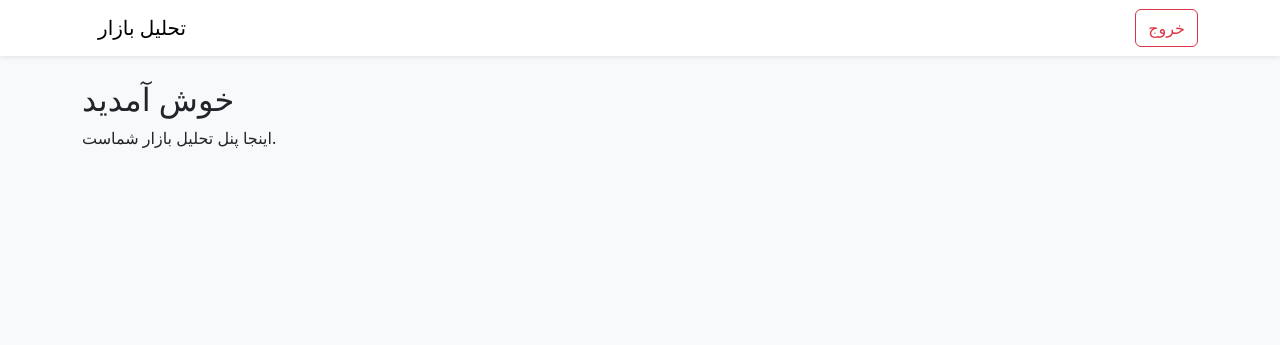
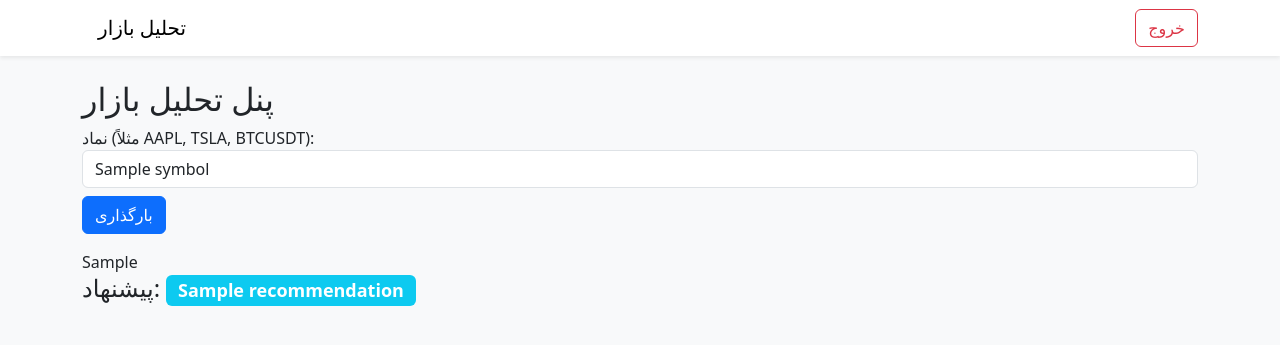
Before and after one commit to Farnam123/mony, a Flask app: template templates/dashboard.html in a window 1280 px wide. Shown: the top 345 px of the page. Run offline with Flask 3, Linux system fonts and the light colour scheme; the visitor is signed in with stand-in values (Sample User, id 1); tables that the repository leaves empty hold one stand-in row (values such as "Sample post"); the template is opened without the code that fills it: most values are stand-ins (such as "Sample title", 1, 10 or a date in 2020).

Commit message:
Update dashboard.html

```diff
--- a/templates/dashboard.html
+++ b/templates/dashboard.html
@@ -1,5 +1,17 @@
-{% extends 'base.html' %}
+{% extends "base.html" %}
+{% block title %}پنل تحلیل{% endblock %}
 {% block content %}
-<h2>خوش آمدید {{ user.username }}</h2>
-<p>اینجا پنل تحلیل بازار شماست.</p>
+<h2>پنل تحلیل بازار</h2>
+
+<form method="POST" class="mb-3">
+    <label for="symbol">نماد (مثلاً AAPL, TSLA, BTCUSDT):</label>
+    <input type="text" id="symbol" name="symbol" class="form-control" value="{{ symbol }}">
+    <button class="btn btn-primary mt-2" type="submit">بارگذاری</button>
+</form>
+
+{% if plot_html %}
+    <div>{{ plot_html | safe }}</div>
+    <h4>پیشنهاد: <span class="badge bg-info">{{ recommendation }}</span></h4>
+{% endif %}
+
 {% endblock %}
```
